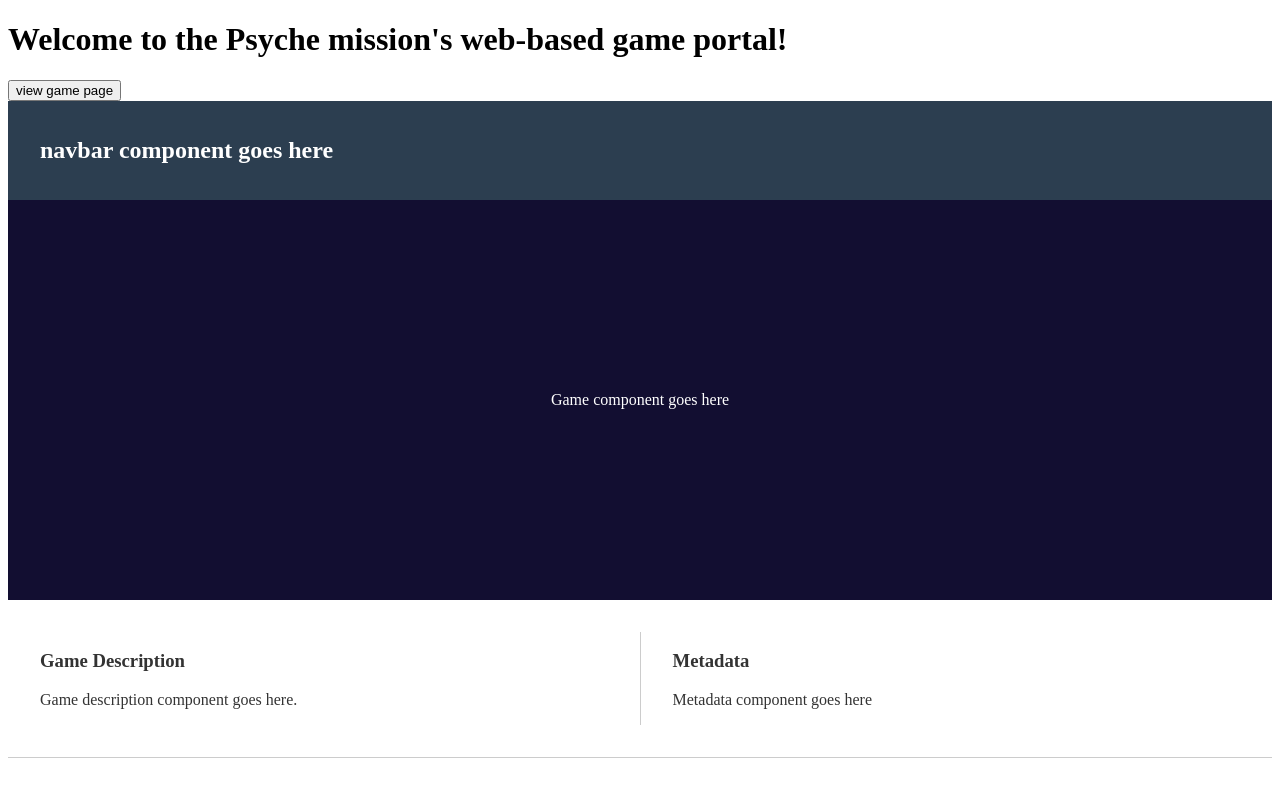
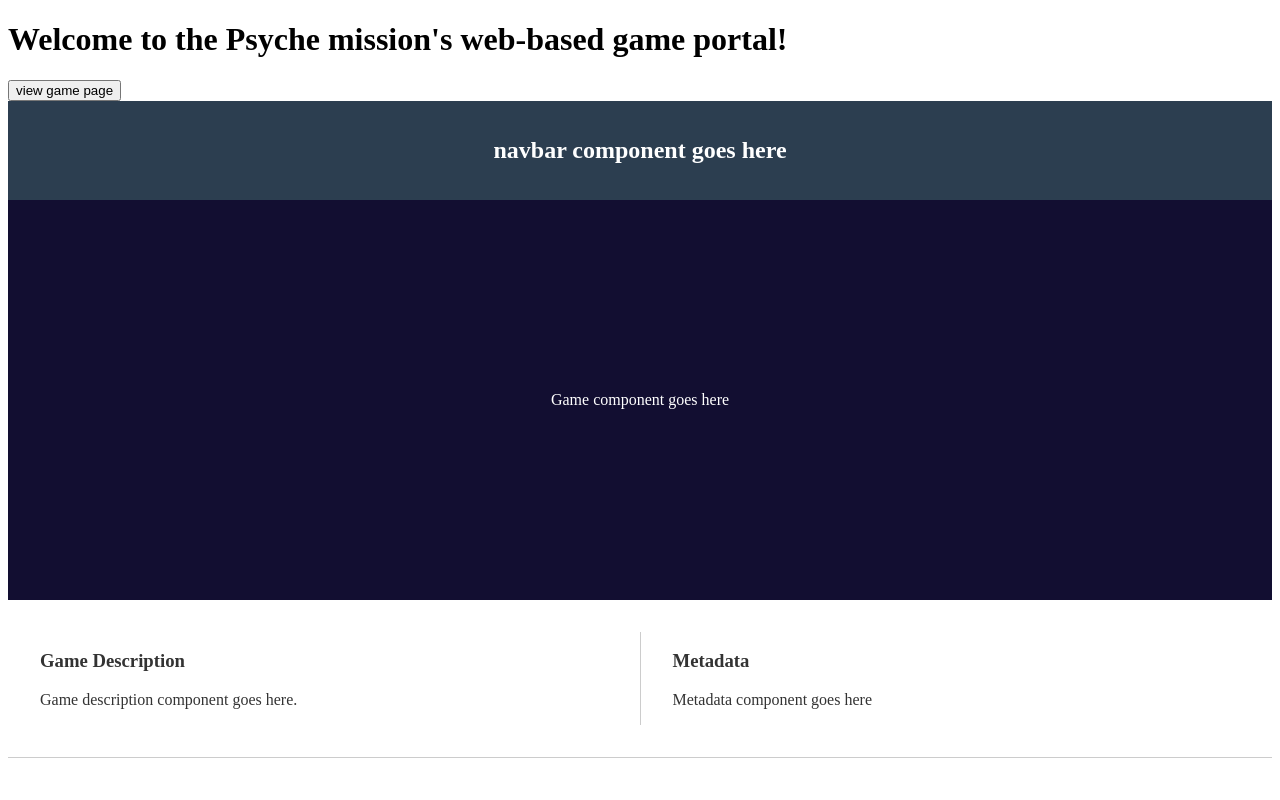
Before and after one commit to MissionToPsyche-Platinum/platinum_21a_portal-se, a Vue app in the folder Psyche-mission/: page / in a window 1280 px wide. Both pictures are taken after a click on the button "view game page". Shown: the top 800 px of the page. Built offline with nearby package versions, Linux system fonts and the light colour scheme.

Commit message:
Remove unnecessary code from testing and fix package-lock.json file

```diff
--- a/Psyche-mission/src/GamePage.vue
+++ b/Psyche-mission/src/GamePage.vue
@@ -59,8 +59,8 @@ export default {
   color: white;
   padding: 1rem 2rem;
   display: flex;
-  justify-content: space-between;
-  align-items: center;
+  justify-content: center;
+  text-align: center;
 }
 
 .game {
```
Also changed, not shown: 2 other files (tests, documents, lock files or other folders).
